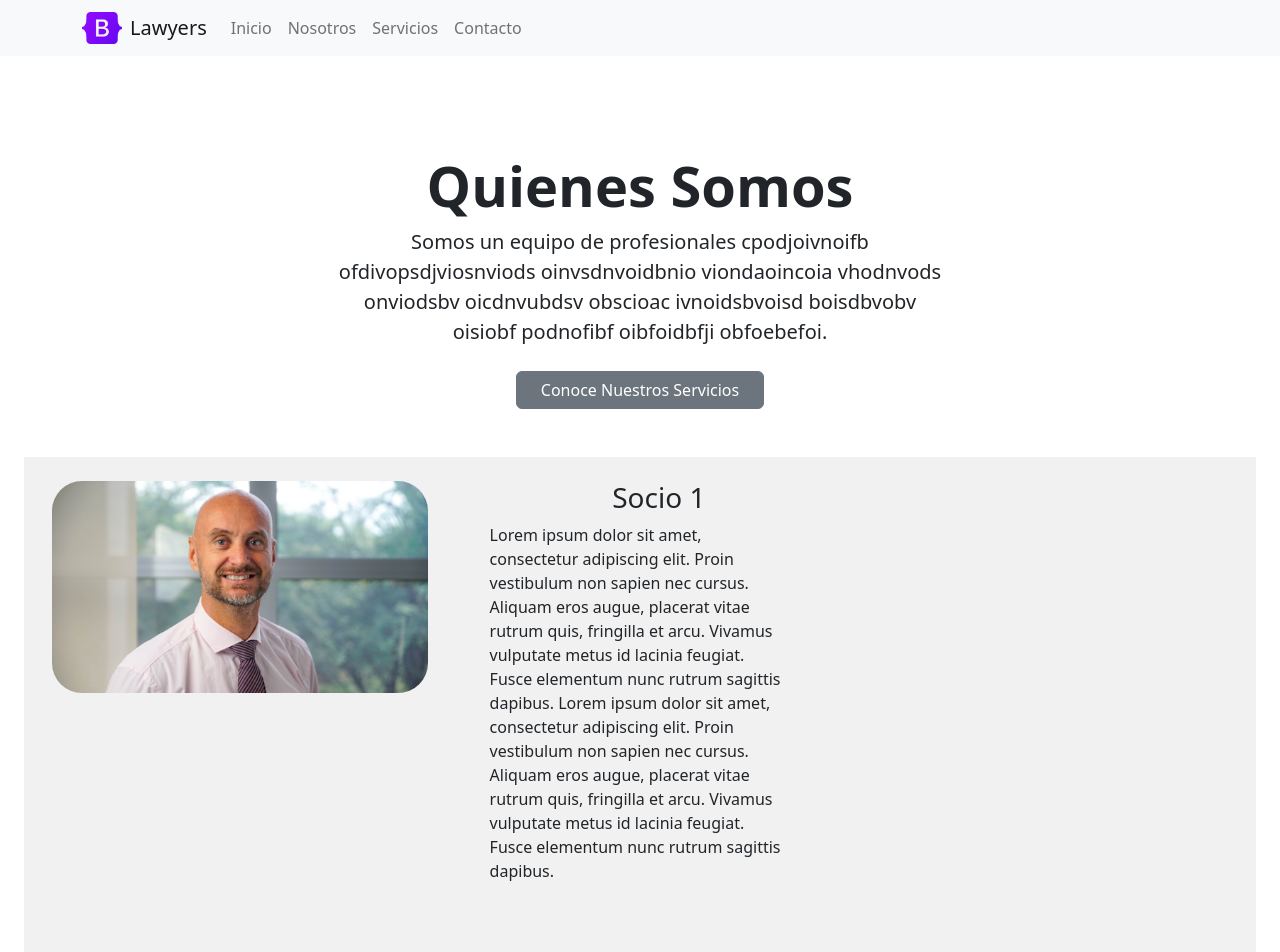
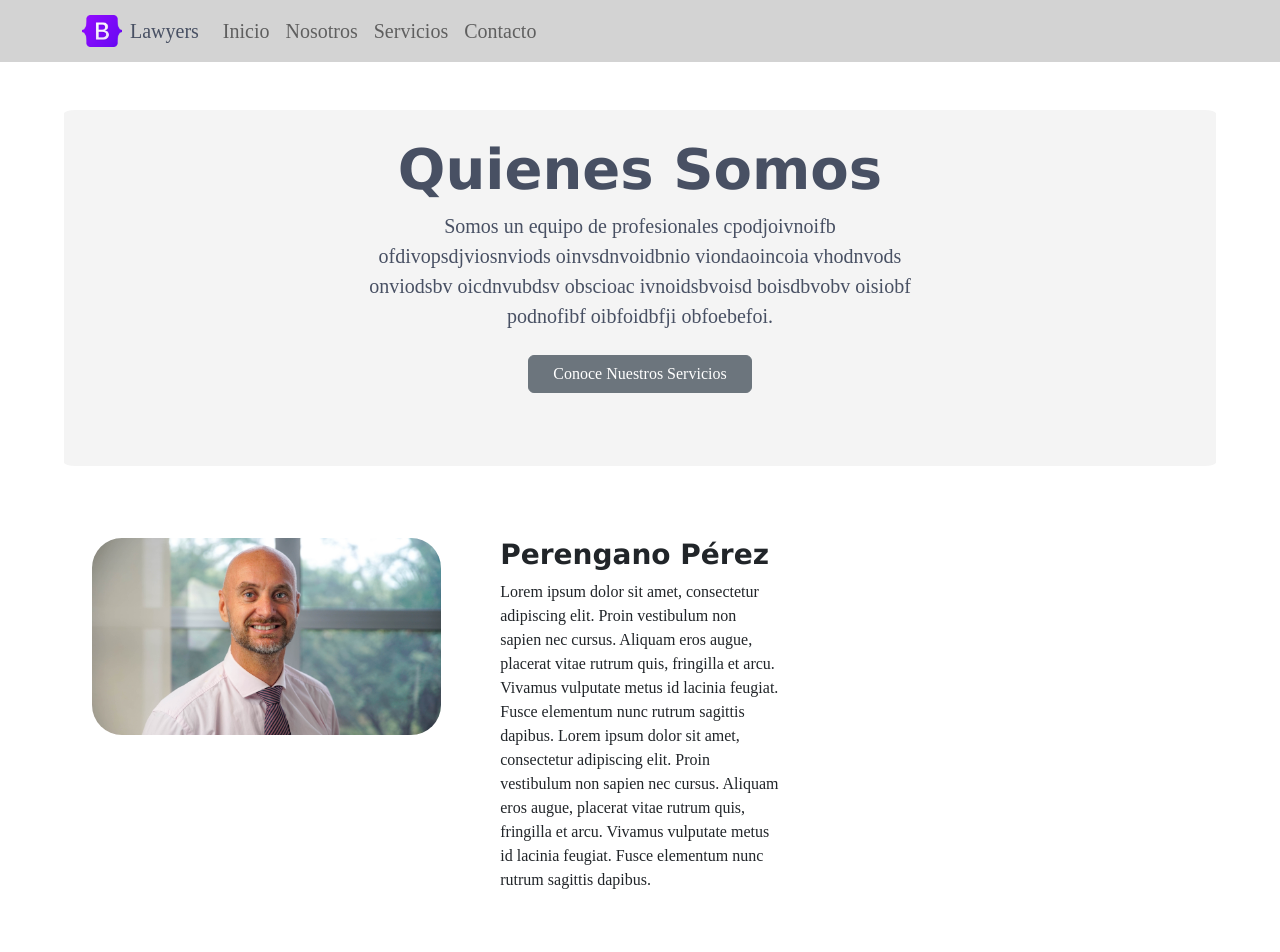
Before and after one commit to Sofiacrf/G-L-I-Z, a React (Create React App) app in the folder lawyers/: page /quienes-somos in a window 1280 px wide. Shown: the top 952 px of the page. Built offline with nearby package versions, Linux system fonts and the light colour scheme.

Commit message:
home and about us component finished

```diff
--- a/lawyers/src/components/Footer/FooterComponent.js
+++ b/lawyers/src/components/Footer/FooterComponent.js
@@ -1,9 +1,10 @@
 import React from "react";
 import bootstrapLogo from "../../assets/bootstrap-img.png";
+import "./footer.css";
 
 function FooterComponent() {
   return (
-    <section className="footer bd-footer bg-light">
+    <section className="footer bd-footer background-c text-style">
       <div className="container py-5">
         <div className="row">
           <div className="col-lg-3 mb-3">
--- /dev/null
+++ b/lawyers/src/components/Footer/footer.css
@@ -0,0 +1,7 @@
+.background-c {
+    background-color: #d3d3d3;
+}
+
+h5 {
+    color: #485063;
+}
--- a/lawyers/src/components/NavBar/NavbarComponent.js
+++ b/lawyers/src/components/NavBar/NavbarComponent.js
@@ -3,21 +3,25 @@ import Container from "react-bootstrap/Container";
 import Nav from "react-bootstrap/Nav";
 import Navbar from "react-bootstrap/Navbar";
 import bootstrapLogo from "../../assets/bootstrap-img.png";
+import "./navBar.css";
 
 function NavbarComponent() {
   return (
-    <Navbar bg="light" expand="lg">
+    <Navbar className="text-style background-c" expand="lg">
       <Container>
+        <a href="/">
         <img
           src={bootstrapLogo}
           width="40"
           height="32"
           className="d-block me-2"
+          href="/"
         />
-        <Navbar.Brand href="#home">Lawyers</Navbar.Brand>
+        </a>
+        <Navbar.Brand className="brand-name" href="/">Lawyers</Navbar.Brand>
         <Navbar.Toggle aria-controls="basic-navbar-nav" />
         <Navbar.Collapse id="basic-navbar-nav">
-          <Nav className="me-auto">
+          <Nav className="me-auto text-size">
             <Nav.Link href="/">Inicio</Nav.Link>
             <Nav.Link href="/quienes-somos">Nosotros</Nav.Link>
             <Nav.Link href="/nuestros-servicios">Servicios</Nav.Link>
--- /dev/null
+++ b/lawyers/src/components/NavBar/navBar.css
@@ -0,0 +1,16 @@
+.background-c {
+    background-color: #d3d3d3;
+}
+
+.text-style {
+    font-family: 'Times New Roman', Times, serif;
+    color: #485063;
+}
+
+.brand-name {
+    color: #485063;
+}
+
+.text-style {
+    font-size: 20px;
+}
--- a/lawyers/src/components/layout/AboutUs/AboutUsComponent.js
+++ b/lawyers/src/components/layout/AboutUs/AboutUsComponent.js
@@ -1,16 +1,16 @@
 import React from "react";
-import aboutUs from "../../../assets/equipo-img.jpg";
 import "./about-us.css";
 import associateOne from "../../../assets/associate-one.jpg";
 import associateTwo from "../../../assets/associate-two.jpg";
 
 function AboutUsComponent() {
   return (
-    <section className="px-4 pt-5 my-5 text-center border-bottom">
-      {/* Main Text */}
-      <h1 className="display-4 fw-bold">Quienes Somos</h1>
-      <div className="col-lg-6 mx-auto">
-        <p className="lead mb-4">
+    <section className="border-bottom">
+      {/* First Section */}
+      <div className="px-4 my-5  display-size">
+      <h1 className="display-4 fw-bold text-center title-style">Quienes Somos</h1>
+      <div className="col-lg-6 mx-auto text-style">
+        <p className="lead mb-4 text-center">
           Somos un equipo de profesionales cpodjoivnoifb ofdivopsdjviosnviods
           oinvsdnvoidbnio viondaoincoia vhodnvods onviodsbv oicdnvubdsv obscioac
           ivnoidsbvoisd boisdbvobv oisiobf podnofibf oibfoidbfji obfoebefoi.
@@ -20,6 +20,7 @@ function AboutUsComponent() {
             Conoce Nuestros Servicios
           </a>
         </div>
+      </div>
       </div>
       {/* Image */}
       {/* <div className="overflow-hidden">
@@ -33,8 +34,8 @@ function AboutUsComponent() {
           />
         </div>
       </div> */}
-      {/* BIOS */}
-      <div className="bio-container">
+      {/* BIO Section */}
+      <div className="second-section">
         {/* First BIO */}
         <div className="row row-cols-1 row-cols-md-3 g-4 m-3 my-5">
           <div className="col md-6 mb-4 responsive-img">
@@ -47,7 +48,7 @@ function AboutUsComponent() {
           </div>
 
           <div className="md-6 mb-4 associate-name">
-            <h3 className="bio">Socio 1</h3>
+            <h3 className="bio">Perengano Pérez</h3>
             <p className="bio-text">
               Lorem ipsum dolor sit amet, consectetur adipiscing elit. Proin
               vestibulum non sapien nec cursus. Aliquam eros augue, placerat vitae
@@ -72,7 +73,7 @@ function AboutUsComponent() {
             />
           </div>
           <div className="col md-6 mb-4 associate-name">
-            <h3 className="bio">Socio 2</h3>
+            <h3 className="bio">Fulanita Fernández</h3>
             <p className="bio-text">
               Lorem ipsum dolor sit amet, consectetur adipiscing elit. Proin
               vestibulum non sapien nec cursus. Aliquam eros augue, placerat vitae
--- a/lawyers/src/components/layout/AboutUs/about-us.css
+++ b/lawyers/src/components/layout/AboutUs/about-us.css
@@ -1,3 +1,31 @@
+/* First Section */
+.display-size {
+    margin-left: 5%;
+    margin-right: 5%;
+    padding-bottom: 2%;
+    padding-top: 2%;
+    border-radius: 1%;
+    background-color: #f4f4f4;
+}
+
+.text-style {
+    font-family: 'Times New Roman', Times, serif;
+    color: #485063;
+}
+
+.title-style {
+    font-family: 'Lucida Sans', 'Lucida Sans Regular', 'Lucida Grande', 'Lucida Sans Unicode', Geneva, Verdana, sans-serif;
+    color: #485063;
+}
+
+/* Second Section */
+.second-section {
+    margin-left: 5%;
+    margin-right: 5%;
+    border-radius: 1%;
+    /* background-color: #f4f4f4; */
+}
+
 .img-associate {
     border-radius: 30px;
     width: 100%
@@ -5,6 +33,8 @@
 
 .bio {
     margin-left: 10%;
+    font-family: 'Lucida Sans', 'Lucida Sans Regular', 'Lucida Grande', 'Lucida Sans Unicode', Geneva, Verdana, sans-serif;
+    font-weight: bold;
 }
 
 .bio-text {
@@ -13,8 +43,5 @@
     font-size: 16px;
     text-align: left;
     text-justify: inter-word;
+    font-family: 'Times New Roman', Times, serif;
 }
-
-.bio-container {
-    background-color: #F1F1F1;
-}
--- a/lawyers/src/components/layout/Home/HomeComponent.js
+++ b/lawyers/src/components/layout/Home/HomeComponent.js
@@ -4,11 +4,11 @@ import "./home.css";
 function HomeComponent() {
   return (
     <main>
-     <section className="dark-bg" id="hero">
+     <section className="dark-bg text-style" id="hero">
       <div className="container">
         <div className="d-flex h-100 flex-column text-light justify-content-center">
-          <h1 className="display-1">Lawyers</h1>
-          <p className="lead">Lorem ipsum dolor sit amet, consectetur adipiscing elit. Proin vestibulum non sapien nec cursus. Aliquam eros augue, placerat vitae rutrum quis, fringilla et arcu. Vivamus vulputate metus id lacinia feugiat. Fusce elementum nunc rutrum sagittis dapibus.</p>
+          <h1 className="display-1" id="title-s">Lawyers</h1>
+          <p className="lead">Lorem ipsum dolor sit amet, consectetur adipiscing elit. Proin vestibulum non sapien nec cursus. Aliquam eros augue, placerat vitae rutrum quis, fringilla et arcu. Vivamus vulputate metus id lacinia feugiat. Fusce elementum nunc rutrum sagittis dapibus. Aliquam eros augue, placerat vitae rutrum quis, fringilla et arcu. Aliquam eros augue, placerat vitae rutrum quis, fringilla et arcu. Vivamus vulputate metus id lacinia feugiat. Fusce elementum nunc rutrum sagittis dapibus.</p>
         </div>
       </div>
      </section>
--- a/lawyers/src/components/layout/Home/home.css
+++ b/lawyers/src/components/layout/Home/home.css
@@ -8,3 +8,12 @@
 #hero .container {
     height: 100vh;
 }
+
+#title-s {
+        font-family: 'Lucida Sans', 'Lucida Sans Regular', 'Lucida Grande', 'Lucida Sans Unicode', Geneva, Verdana, sans-serif;
+        color: white;
+}
+
+.text-style {
+    font-family: 'Times New Roman', Times, serif;
+}
```
